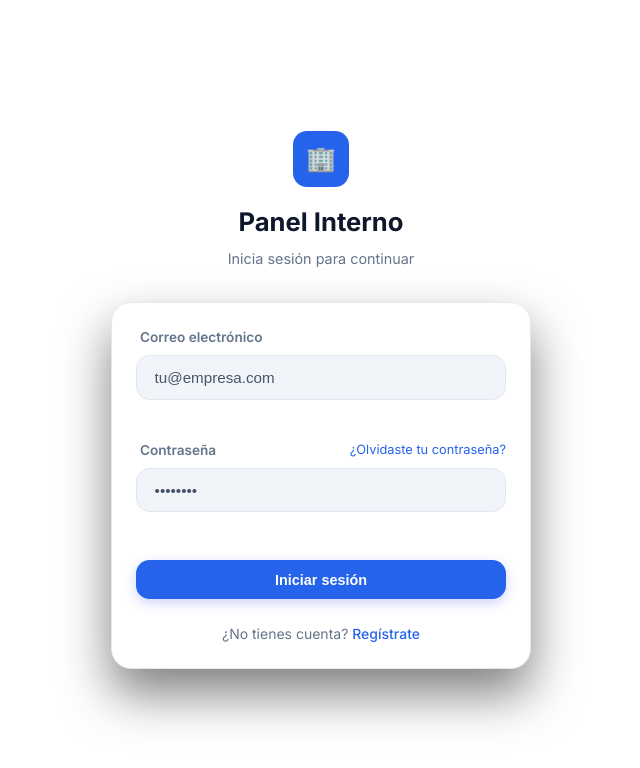
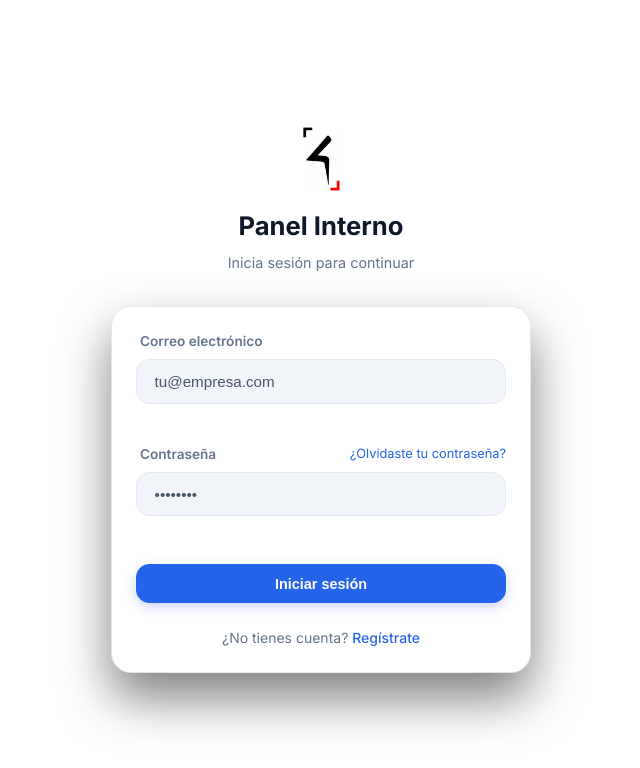
Before and after one commit to jesuseduardoh414-eng/CRM_RED4, a React (Vite) app in the folder frontend/: page /login in a window 1280 px wide. Shown: the top 768 px of the page, without its empty margins (319-959 px from the left). Built offline with nearby package versions, Linux system fonts and the light colour scheme; no server answers.

Commit message:
Uso del logo optimizado en Login y Sidebar

```diff
--- a/frontend/src/components/Layout.jsx
+++ b/frontend/src/components/Layout.jsx
@@ -118,7 +118,7 @@ const Layout = ({ children }) => {
         {/* Logo Branding (Centered & Large) */}
         <div style={{ padding: '3rem 1.5rem 2rem', display: 'flex', flexDirection: 'column', alignItems: 'center', gap: '1rem' }}>
           <img
-            src="/logo.png"
+            src="/logo_favicon.png"
             alt="Red 4 Design"
             style={{
               width: '100%', maxWidth: '200px', height: 'auto',
--- a/frontend/src/pages/LoginPage.jsx
+++ b/frontend/src/pages/LoginPage.jsx
@@ -53,13 +53,10 @@ const LoginPage = () => {
             display: 'inline-flex',
             alignItems: 'center',
             justifyContent: 'center',
-            width: '56px', height: '56px',
-            background: 'var(--color-primary)',
-            borderRadius: '14px',
+            width: '64px', height: '64px',
             marginBottom: '1rem',
-            fontSize: '1.5rem',
           }}>
-            🏢
+            <img src="/logo_favicon.png" alt="Logo" style={{ width: '100%', height: '100%', objectFit: 'contain' }} />
           </div>
           <h1 style={{ fontSize: '1.6rem', fontWeight: '700', color: 'var(--color-text)' }}>
             Panel Interno
```
Also changed, not shown: frontend/public/logo_favicon.png.
